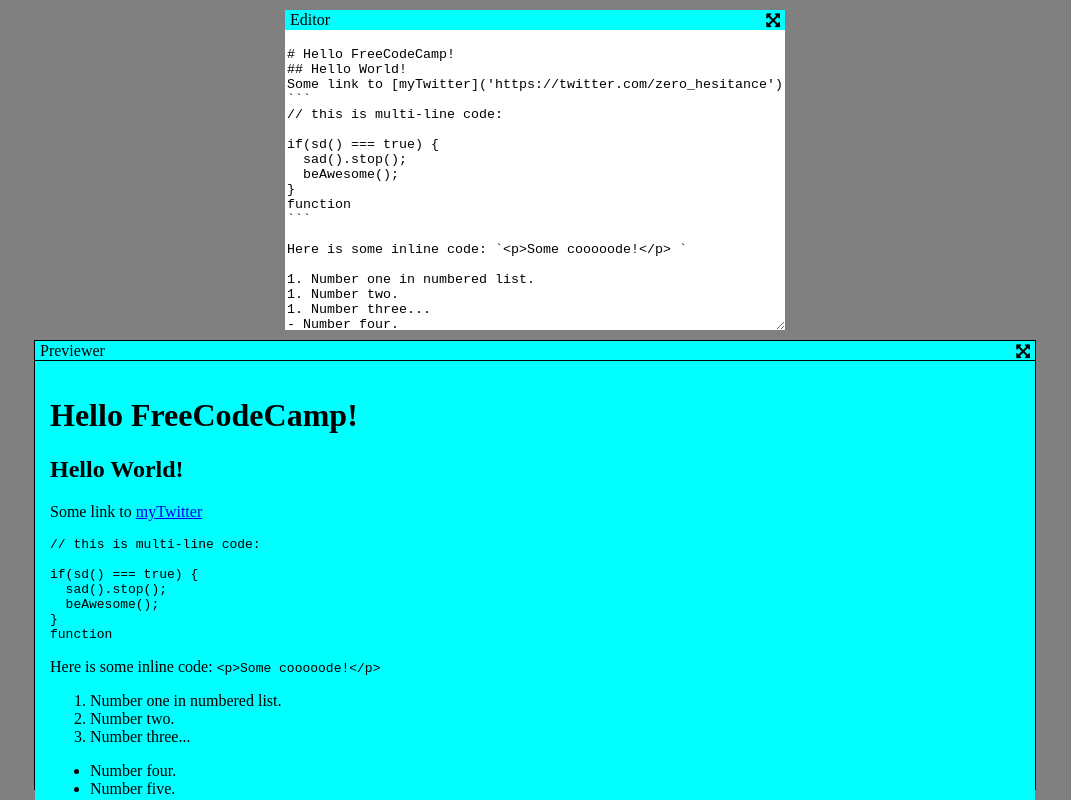
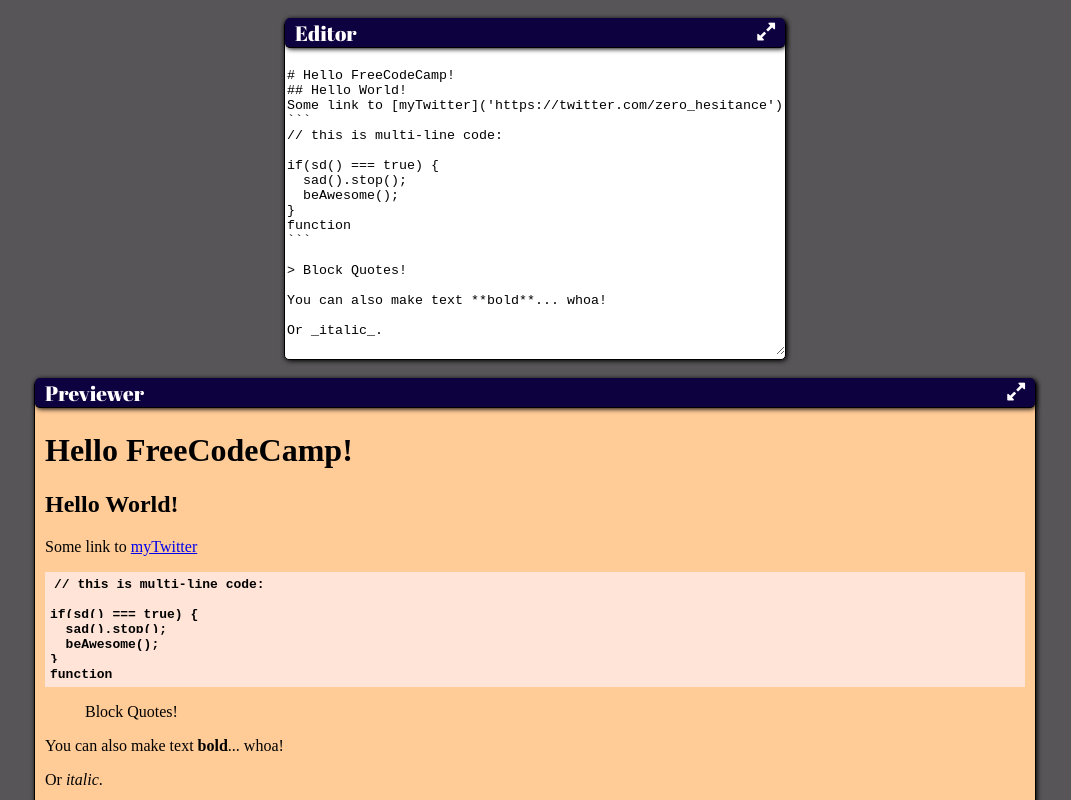
Before and after one commit to PaulSklv/fcc-markdown-previewer, a React app: page / in a window 1280 px wide. Shown: the whole page, without its empty margins (105-1176 px from the left). Built offline with nearby package versions, Linux system fonts and the light colour scheme.

Commit message:
completed

```diff
--- a/package.json
+++ b/package.json
@@ -3,6 +3,7 @@
   "version": "0.1.0",
   "private": true,
   "dependencies": {
+    "classnames": "^2.2.6",
     "marked": "^0.7.0",
     "react": "^16.9.0",
     "react-dom": "^16.9.0",
--- a/public/style.scss
+++ b/public/style.scss
@@ -1,38 +1,53 @@
-html, body {
+@import url('https://fonts.googleapis.com/css?family=Abril+Fatface&display=swap');
+
+html,
+body {
   margin: 0;
   padding: 0;
-    height: 100%;
+  min-height: 100%;
 }
 #content {
   width: 100%;
   height: 100%;
-    background-color: gray;
+  background-color: #585558;
   text-align: center;
   position: fixed;
   overflow: auto;
 }
 
+#main {
+  display: flex;
+  flex-direction: column;
+  align-items: center;
+  width: 100%;
+  min-height: 100%;
+  text-align: left;
+  margin-top: 20px;
+  margin-bottom: 20px;
+}
+
 .wrapper {
-    margin: 10px;
-
-    textarea {
-    resize: vertical;
-    width: 100%;
-    height: 100%;
-    box-sizing: border-box;
-    border: none;
-  }
+  box-shadow: 1px 1px 5px black;
+  background-color: white;
+  border-radius: 5px;
   #header {
+    position: relative;
+    top: -3px;
     display: flex;
     align-items: center;
     justify-content: space-between;
-      height: 20px;
+    height: 30px;
     width: 100%;
-      background-color: aqua;
+    background-color: #0d0140;
+    color: white;
     border: none;
-      margin: 0;
-      padding: 5px;
     box-sizing: border-box;
+    font-family: 'Abril Fatface', cursive;
+    font-size: 1.3em;
+    padding: 10px;
+    border-bottom: 1px solid black;
+    box-shadow: 1px 1px 5px black;
+    border-radius: 5px;
   }
 
   i:hover {
@@ -41,31 +56,78 @@
   }
 }
 
-#previewWrap {
-  margin-top: 20px;
+#editorWrap {
   border: 1px solid black;
-  #previewer {
+  margin-bottom: 20px;
+  min-height: 10px;
+  textarea {
+    resize: vertical;
     width: 100%;
-    min-height: 100%;
-    // height: 200px;
-    text-align: left;
-    background-color: aqua;
-    padding: 15px;
     box-sizing: border-box;
+    border: none;
+  }
 }
 
+#previewWrap {
+  border: 1px solid black;
+  background-color: #ffcb97;
+  #preview {
+    width: 100%;
+    min-height: 100px;
+    text-align: left;
+    box-sizing: border-box;
+    margin-left: 10px;
+    code {
+      background: #ffe4d7;
+      padding: 4px;
+      font-weight: bold;
+    }
+
+    pre {
+    background: #ffe4d7;
+    padding: 5px;
+    margin-right: 20px;
+    }
+  }
   #header {
     border-bottom: 1px solid black;
   }
-
 }
 
+.expanded {
+  width: 90vw;
+  textarea {
+    min-height: 90vh;
+  }
+}
+.editorUnexpanded {
+  min-height: 300px;
+  width: 500px;
+}
 
-  #main {
-    display: flex;
-    flex-direction: column;
-    align-items: center;
-    width: 100%;
-    height: 100%;
-    text-align: center;
+.previewerUnexpanded {
+  min-height: 250px;
+  width: 1000px;
 }
+
+.hidden {
+  display: none;
+}
+
+@media screen and (max-width: 1000px) {
+  .previewerUnexpanded {
+    width: 800px;
+  }
+}
+
+@media screen and (max-width: 800px) {
+  .previewerUnexpanded {
+    width: 700px;
+  }
+}
+
+@media screen and (max-width: 710px) {
+  .previewerUnexpanded {
+    width: 650px;
+  }
+}
--- a/src/index.js
+++ b/src/index.js
@@ -2,23 +2,9 @@
 import ReactDOM from "react-dom";
 import marked from "marked";
 
-const styles = {
-  unexpanded: {
-    editorHeight: "300px",
-    editorWidth: "500px",
-    previewerHeight: "250px",
-    previewerWidth: "1000px",
-    icon: "fa fas fa-arrows-alt"
-  },
+const classNames = require("classnames");
 
-  expanded: {
-    editorHeight: "90%",
-    editorWidth: "90%",
-    previewerHeight: "90%",
-    previewerWidth: "90%",
-    icon: "fa fas fa-compress"
-  }
-};
+
 
 const defaultValue = `
 # Hello FreeCodeCamp!
@@ -34,6 +20,17 @@
 function
 \`\`\`
 
+> Block Quotes!
+
+You can also make text **bold**... whoa!
+
+Or _italic_.
+
+Or... wait for it... **_both!_**
+
+And feel free to go crazy ~~crossing stuff out~~.
+
+
 Here is some inline code: \`<p>Some cooooode!</p> \`
 
 1. Number one in numbered list.
@@ -42,15 +39,14 @@
 - Number four.
 * Number five.
 
-
+![React Logo w/ Text](https://goo.gl/Umyytc)
 `;
 
 class Previewer extends React.Component {
   state = {
     markDownInput: defaultValue,
-    style: styles.unexpanded,
-    displayEditor: "",
-    displayPreviewer: ""
+    editorExpanded: false,
+    previewerExpanded: false
   };
 
   inputChanger = e => {
@@ -63,61 +59,71 @@
   };
 
   expandEditor = () => {
-    this.state.style === styles.expanded
-      ? this.setState({ style: styles.unexpanded, displayPreviewer: "block" })
-      : this.setState({ style: styles.expanded, displayPreviewer: "none" });
+    this.state.editorExpanded === true
+      ? this.setState({ editorExpanded: false })
+      : this.setState({ editorExpanded: true });
   };
 
   expandPrivewer = () => {
-    this.state.style === styles.expanded
-      ? this.setState({ style: styles.unexpanded, displayEditor: "block" })
-      : this.setState({ style: styles.expanded, displayEditor: "none" });
+    this.state.previewerExpanded === true
+      ? this.setState({ previewerExpanded: false })
+      : this.setState({ previewerExpanded: true });
   };
 
   render() {
-    const {
-      editorHeight,
-      editorWidth,
-      previewerHeight,
-      previewerWidth,
-      icon
-    } = this.state.style;
+    const { editorExpanded, previewerExpanded, markDownInput } = this.state;
     return (
       <div id="main">
         <div
           id="editorWrap"
-          className="wrapper"
-          style={{
-            height: editorHeight,
-            width: editorWidth,
-            display: this.state.displayEditor
-          }}
+          className={
+            "wrapper" +
+            classNames({
+              " editorUnexpanded": !editorExpanded,
+              " expanded": editorExpanded,
+              " hidden": previewerExpanded
+            })
+          }
         >
           <div id="header">
             <p>Editor</p>
-            <i className={icon} onClick={this.expandEditor} />
+            <i
+              className={classNames({
+                "fa fas fa-expand" : !editorExpanded,
+                "fa fas fa-compress" : editorExpanded
+              })}
+              onClick={this.expandEditor}
+            />
           </div>
           <textarea
             id="editor"
             rows="20"
-            value={this.state.markDownInput}
+            value={markDownInput}
             onChange={this.inputChanger}
           />
         </div>
         <div
           id="previewWrap"
-          className="wrapper"
-          style={{
-            minHeight: previewerHeight,
-            width: previewerWidth,
-            display: this.state.displayPreviewer
-          }}
+          className={
+            "wrapper" +
+            classNames({
+              " previewerUnexpanded": !previewerExpanded,
+              " expanded": previewerExpanded,
+              " hidden": editorExpanded
+            })
+          }
         >
           <div id="header">
             <p>Previewer</p>
-            <i className={icon} onClick={this.expandPrivewer} />
+            <i
+              className={classNames({
+                "fa fas fa-expand": !previewerExpanded,
+                "fa fas fa-compress": previewerExpanded
+              })}
+              onClick={this.expandPrivewer}
+            />
           </div>
-          <div id="previewer" dangerouslySetInnerHTML={this.setMarkUp()} />
+          <div id="preview" dangerouslySetInnerHTML={this.setMarkUp()} />
         </div>
       </div>
     );
```
Also changed, not shown: public/style.css, 1 other file. Lines whose indentation alone changed are shown as unchanged.
